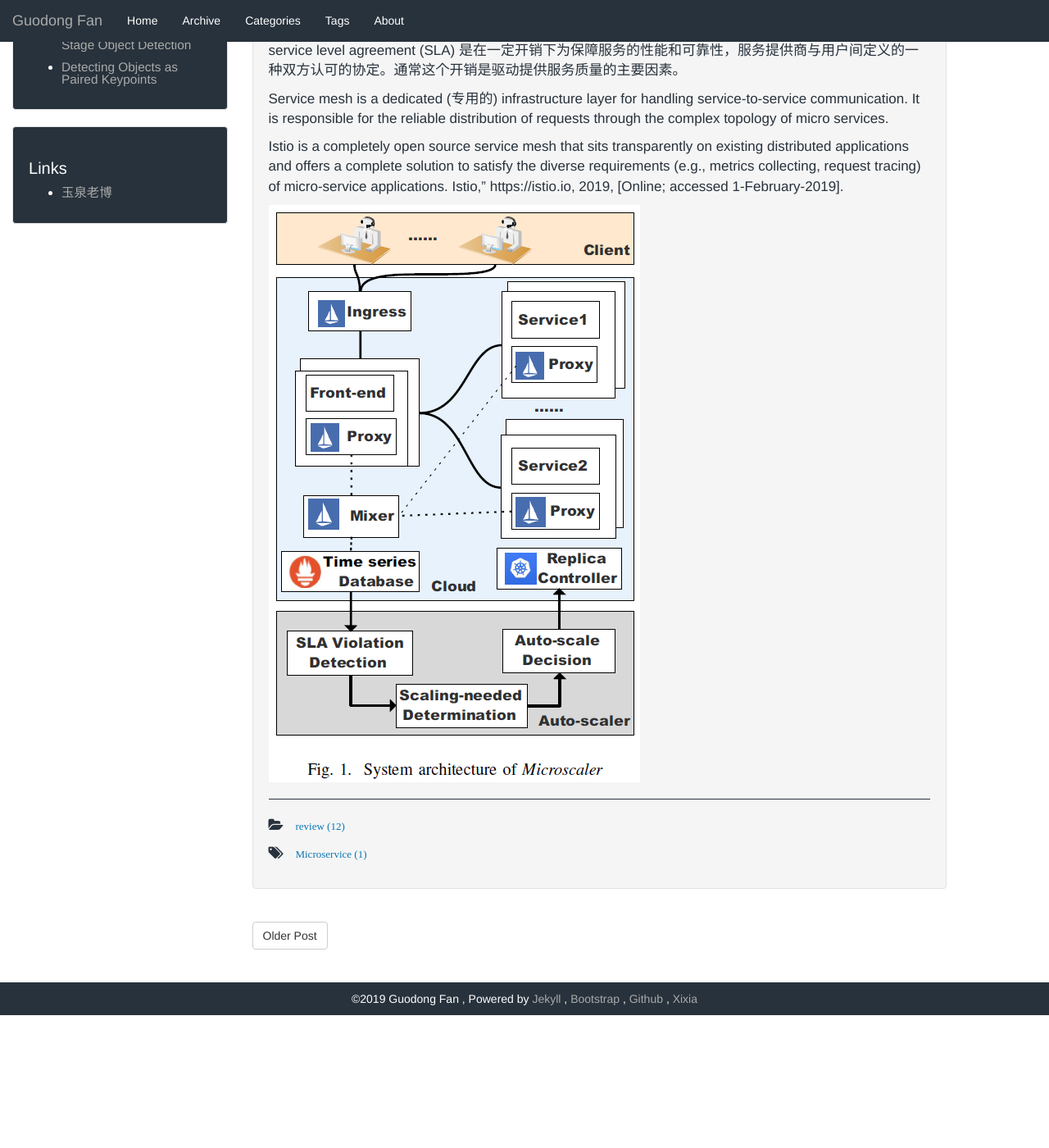
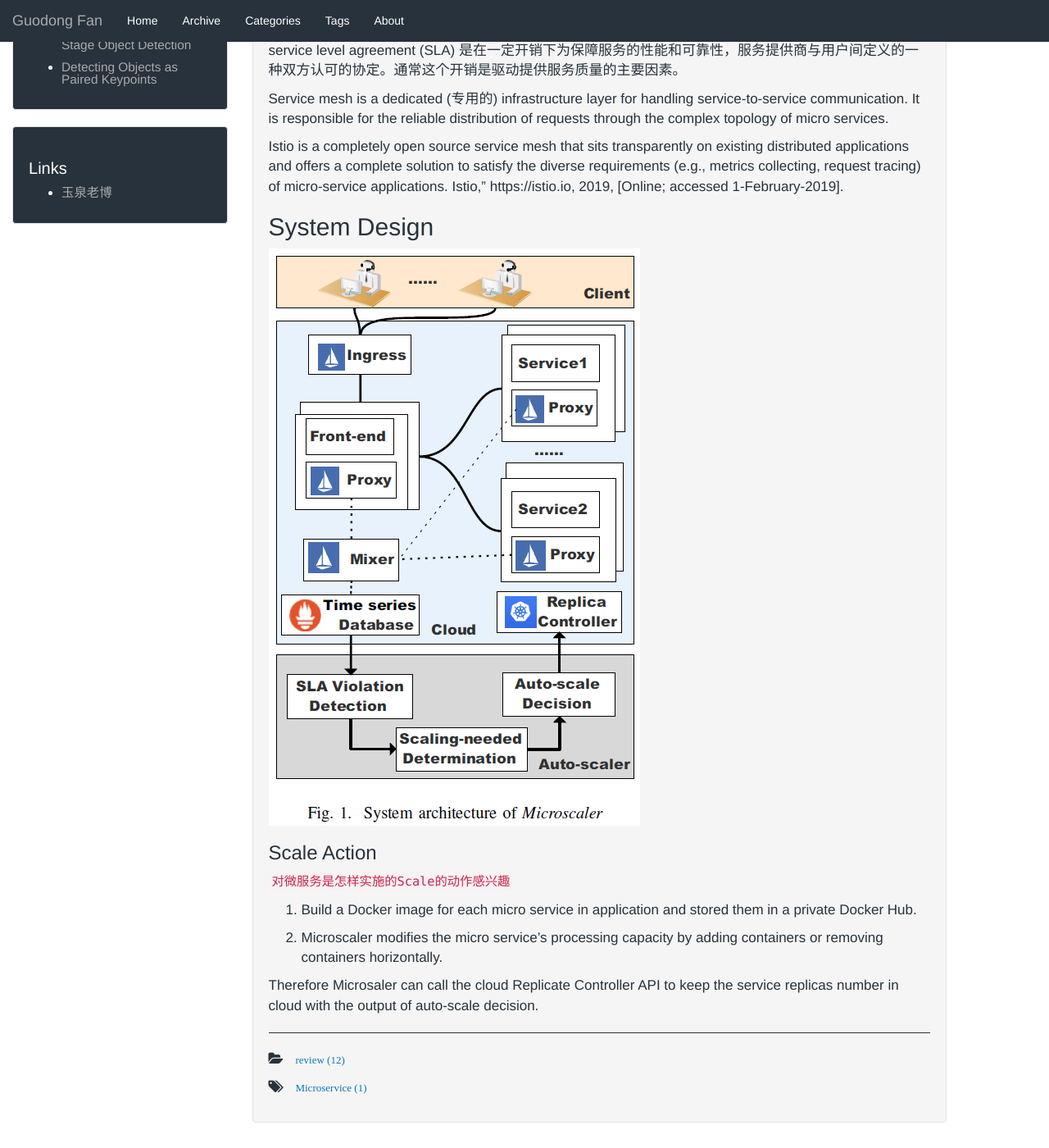
Before and after one commit to GuodongFan/GuodongFan.github.io, a Jekyll site: the page built from _posts/2019-08-17-Microscaler.md, in a window 1280 px wide and 1400 px high, scrolled down 483 px. Shown: the whole window at 82% size. Built offline with Jekyll 4.4.1, drawn with Linux system fonts in a browser that asks for light colours; our own code applies the rules of GitHub Pages for plain Markdown files; before the commit the page ends 1721 px from its top, so only the background shows below that.

Commit message:
Update 2019-08-17-Microscaler.md

```diff
--- a/_posts/2019-08-17-Microscaler.md
+++ b/_posts/2019-08-17-Microscaler.md
@@ -23,4 +23,16 @@
 
 Istio is a completely open source service mesh that sits transparently on existing distributed applications and offers a complete solution to satisfy the diverse requirements (e.g., metrics collecting, request tracing) of micro-service applications. Istio,” https://istio.io, 2019, [Online; accessed 1-February-2019].
 
+## System Design
+
 ![Architecture](http://plusnet.cn/assets/include/Microscaler.png)
+
+### Scale Action
+
+`对微服务是怎样实施的Scale的动作感兴趣`
+
+1. Build a Docker image for each micro service in application and stored them in a private Docker Hub.
+
+2. Microscaler modifies the micro service's processing capacity by adding containers or removing containers horizontally.
+
+Therefore Microsaler can call the cloud Replicate Controller API to keep the service replicas number in cloud with the output of auto-scale decision.
```
